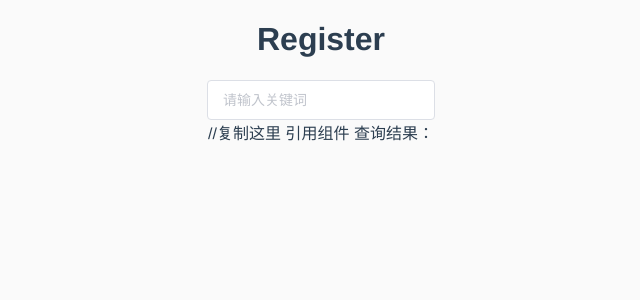
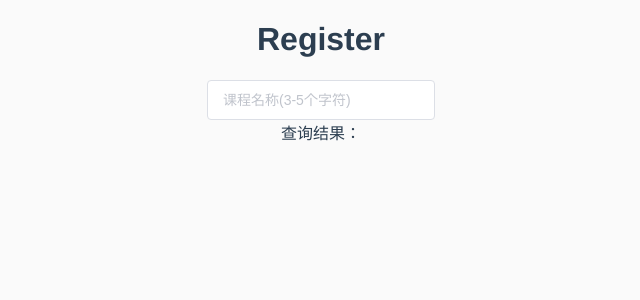
Before and after one commit to Johnson-Zheng/hippo_qb_fe, a Vue app: page /reset_password in a window 1280 px wide. Shown: the top 300 px of the page, without its empty margins (319-959 px from the left). Built offline with nearby package versions, Linux system fonts and the light colour scheme.

Commit message:
优化课程查询接口限制请求频数，防止短时间过量请求

```diff
--- a/src/page/CourseQuery.vue
+++ b/src/page/CourseQuery.vue
@@ -4,8 +4,10 @@
             filterable
             remote
             reserve-keyword
-            placeholder="请输入关键词"
+            placeholder="课程名称(3-5个字符)"
             :remote-method="remoteMethod"
+            no-data-text="系统暂无此课程"
+            loading-text="正在检索课程"
             :loading="loading"
             @change="showvalue">
         <el-option
@@ -28,12 +30,16 @@
                 list: [],
                 states:[],
                 loading:true,
+                flag:true
             }
         },
         methods:{
             remoteMethod(query) {
-                if (query !== ''&&query.length>= 3&&query.length <= 10) {
+                if (query !== ''&&query.length>= 3&&query.length <= 10&&this.flag===true) {
                     this.loading = true;
+                    this.flag=false
+                    var time = 3
+
                     setTimeout(() => {
                         this.loading = false;
                         var _this = this
@@ -48,8 +54,15 @@
                             }
                         })
                     }, 200);
+                    var timer = setInterval(() => {
+                        time--;
+                        if (time === 0) {
+                            clearInterval(timer);
+                            this.flag=true
+                        }
+                    }, 1000)
                 } else {
-                    this.$message("请不要输入小于3个或大于10个字符")
+                    this.$message("请不要输入小于3个或大于10个字符或频繁请求")
                     this.options = [];
                     this.loading=false
                 }
--- a/src/page/reset_password.vue
+++ b/src/page/reset_password.vue
@@ -1,16 +1,16 @@
 <template>
 <div><h1>Register</h1>
-
-<CourseQuery @courseid="showcid"></CourseQuery>//复制这里 引用组件
+    <!--复制这里 引用组件-->
+<CourseQuery @courseid="showcid"></CourseQuery>
     <a>查询结果：{{qdata}}</a>
 </div>
 </template>
 
 <script>
-    import CourseQuery from "./CourseQuery";
+    import CourseQuery from "./CourseQuery";//引用组件
     export default {
         name: "register",
-        components:{CourseQuery},
+        components:{CourseQuery},//组件注册
         data(){
             return{
                 qdata:''//接受组件值
```
